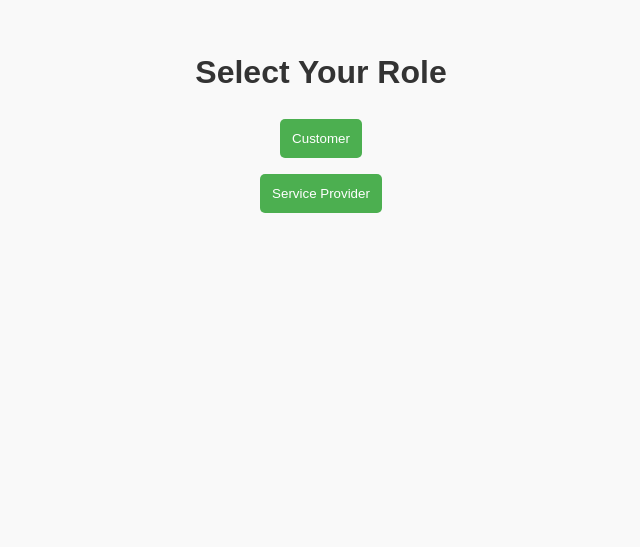
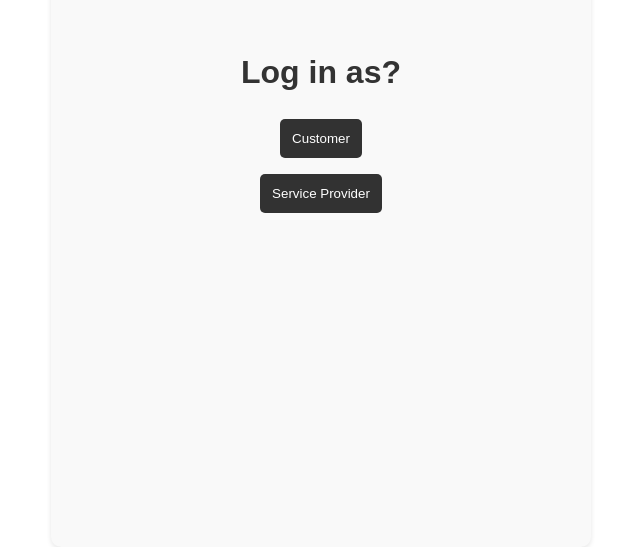
Before and after one commit to sanika2520/homerevive1, a React (Create React App) app: page /login-signup in a window 1280 px wide. Shown: the part 293-840 px from the top of the page, without its empty margins (319-959 px from the left). Built offline with nearby package versions, Linux system fonts and the light colour scheme.

Commit message:
new file:   src/components/RoleSelection.css 	modified:   src/components/RoleSelection.js

```diff
--- a/src/components/LoginSignup.css
+++ b/src/components/LoginSignup.css
@@ -43,7 +43,7 @@ input, select {
 button {
     padding: 0.75rem;
     margin: 0.5rem 0;
-    background-color: #4CAF50; /* Same green as the landing page CTA */
+    background-color: #323232; /* Same green as the landing page CTA */
     color: white;
     border: none;
     border-radius: 5px;
@@ -53,7 +53,7 @@ button {
 
 /* Button Hover Effect */
 button:hover {
-    background-color: #45a049; /* Darker green for hover */
+    background-color: #5a5a5a; /* Darker green for hover */
 }
 
 /* Role Selection Styles */
--- /dev/null
+++ b/src/components/RoleSelection.css
@@ -0,0 +1,52 @@
+/* RoleSelection.css */
+
+body {
+    margin: 0;
+    padding: 0;
+    font-family: Arial, sans-serif;
+}
+
+.role-selection-container {
+    padding: 20px;
+    text-align: center;
+}
+
+h1 {
+    margin-bottom: 30px;
+    color: #333;
+}
+
+.form-container {
+    background-color: #f4f4f4;
+    padding: 40px;
+    border-radius: 10px;
+    box-shadow: 0 2px 5px rgba(0, 0, 0, 0.1);
+}
+
+.button {
+    background-color: #323232;
+    color: white;
+    padding: 15px 25px;
+    text-decoration: none;
+    border: none;
+    border-radius: 5px;
+    cursor: pointer;
+    margin: 10px;
+    font-size: 1rem;
+    transition: background-color 0.3s ease;
+}
+
+.button:hover {
+    background-color: #45a049;
+}
+
+@media (min-width: 768px) {
+    .form-container {
+        max-width: 500px;
+        margin: 0 auto; /* Center the form on larger screens */
+    }
+
+    .button {
+        width: calc(50% - 20px); /* Make buttons wider on larger screens */
+    }
+}
--- a/src/components/RoleSelection.js
+++ b/src/components/RoleSelection.js
@@ -1,6 +1,7 @@
 // src/components/RoleSelection.js
 import React from 'react';
 import { useNavigate } from 'react-router-dom';
+import './RoleSelection.css';
 
 const RoleSelection = () => {
   const navigate = useNavigate();
@@ -11,7 +12,7 @@ const RoleSelection = () => {
 
   return (
     <div className="form-container">
-      <h1>Select Your Role</h1>
+      <h1>Log in as?</h1>
       <button onClick={() => handleSelection('customer')}>Customer</button>
       <button onClick={() => handleSelection('provider')}>Service Provider</button>
     </div>
```
